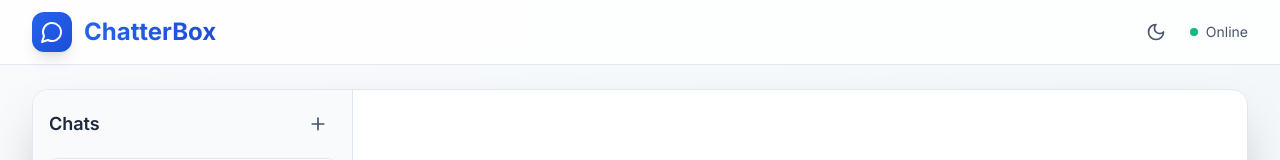
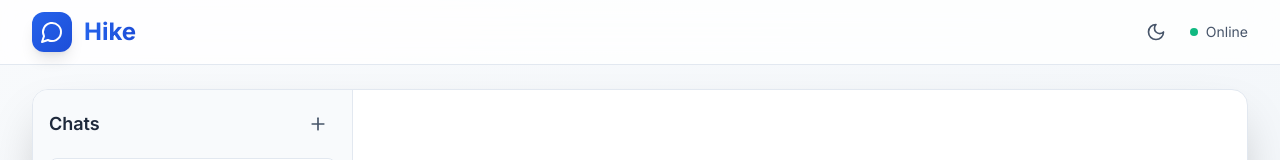
Before and after one commit to apper-canvas/chatterbox-messaging-link, a React (Vite) app: page / in a window 1280 px wide. Shown: the top 160 px of the page. Built offline with nearby package versions, Linux system fonts and the light colour scheme.

Commit message:
Change app name from ChatterBox to Hike in HTML title, package.json, and header display

```diff
--- a/index.html
+++ b/index.html
@@ -4,7 +4,7 @@
     <meta charset="UTF-8" />
     <link rel="icon" type="image/svg+xml" href="/vite.svg" />
     <meta name="viewport" content="width=device-width, initial-scale=1.0" />
-    <title>ChatterBox - Instant Messaging</title>
+<title>Hike - Instant Messaging</title>
     <link rel="preconnect" href="https://fonts.googleapis.com">
     <link rel="preconnect" href="https://fonts.gstatic.com" crossorigin>
     <link href="https://fonts.googleapis.com/css2?family=Inter:wght@300;400;500;600;700&display=swap" rel="stylesheet">
--- a/package.json
+++ b/package.json
@@ -1,5 +1,5 @@
 {
-  "name": "chatterbox-messaging",
+"name": "hike-messaging",
   "private": true,
   "version": "0.0.0",
   "type": "module",
--- a/src/pages/Home.jsx
+++ b/src/pages/Home.jsx
@@ -28,8 +28,8 @@ const Home = () => {
               <div className="w-10 h-10 bg-gradient-to-br from-primary to-primary-dark rounded-xl flex items-center justify-center shadow-lg">
                 <ApperIcon name="MessageCircle" className="w-6 h-6 text-white" />
               </div>
-              <h1 className="text-2xl font-bold bg-gradient-to-r from-primary to-primary-dark bg-clip-text text-transparent">
-                ChatterBox
+<h1 className="text-2xl font-bold bg-gradient-to-r from-primary to-primary-dark bg-clip-text text-transparent">
+Hike
               </h1>
             </div>
 
```
